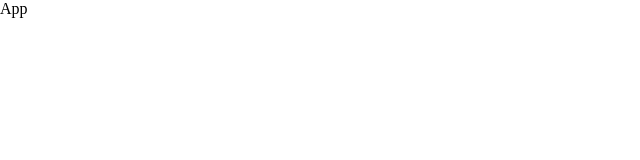
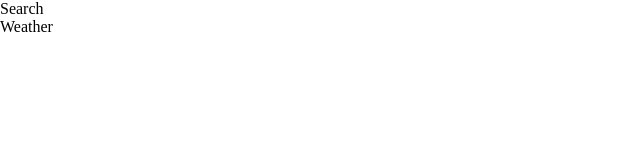
Before and after one commit to Khvede93/Weather, a React (Vite) app: page / in a window 1280 px wide. Shown: the top 160 px of the page, without its empty margins (0-640 px from the left). Built offline with nearby package versions, Linux system fonts and the light colour scheme.

Commit message:
prepare components

```diff
--- a/src/App.jsx
+++ b/src/App.jsx
@@ -1,8 +1,13 @@
 import { useState } from 'react';
 import './App.css';
+import { Weather } from './components';
 
 function App() {
-  return <div>App</div>;
+  return (
+    <div>
+      <Weather />
+    </div>
+  );
 }
 
 export default App;
--- /dev/null
+++ b/src/components/index.js
@@ -0,0 +1 @@
+export { Weather } from './weather';
--- /dev/null
+++ b/src/components/search-city/Search.jsx
@@ -0,0 +1,5 @@
+import React from 'react';
+
+export const Search = () => {
+  return <div>Search</div>;
+};
--- /dev/null
+++ b/src/components/search-city/index.js
@@ -0,0 +1 @@
+export { Search } from './Search';
--- /dev/null
+++ b/src/components/weather/Weather.jsx
@@ -0,0 +1,11 @@
+import React from 'react';
+import { Search } from '../search-city';
+
+export const Weather = () => {
+  return (
+    <div>
+      <Search />
+      <div>Weather</div>
+    </div>
+  );
+};
--- /dev/null
+++ b/src/components/weather/index.js
@@ -0,0 +1 @@
+export { Weather } from './Weather';
```
